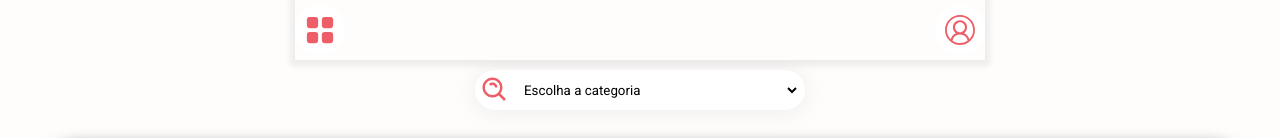
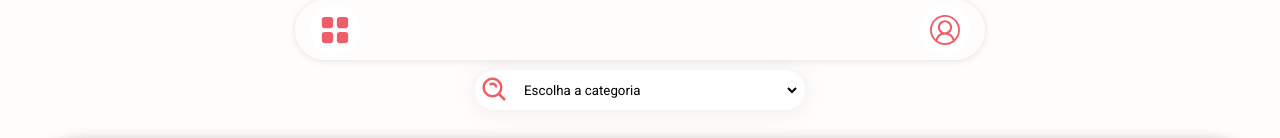
Before and after one commit to GabrielRezes/decca-store, a React (Vite) app: page / in a window 1280 px wide. Shown: the top 138 px of the page. Built offline with nearby package versions, Linux system fonts and the light colour scheme.

Commit message:
adding box shadow

```diff
--- a/src/components/Header/index.jsx
+++ b/src/components/Header/index.jsx
@@ -7,14 +7,17 @@ const ContainerHeader = styled.header`
   position: sticky;
   top: 0;
   height: 100%;
+  width: 100%;
   display: flex;
   justify-content: space-between;
   align-items: center;
+  padding: 0 15px;
+  border-radius: 30px;
   background:${props => props.theme.colors.base};
-  box-shadow: 0px 1px 5px 5px rgba(100, 100, 100, 0.1);
+  box-shadow: 0px 1px 5px 2px rgba(100, 100, 100, 0.1);
 
 
-  @media (min-width: ${props => props.theme.size.md}) {
+  @media (min-width: ${({theme}) => theme.size.md}) {
     width: 690px;
     margin: 0 auto;
   }
@@ -29,7 +32,7 @@ const ContainerIcon = styled.div`
   font-size: 30px;
   background: #fff;
   border-radius: 50%;
-  color: ${props => props.theme.colors.pink};
+  color: ${({theme}) => theme.colors.pink};
 `;
 
 export default function Header () {
```
